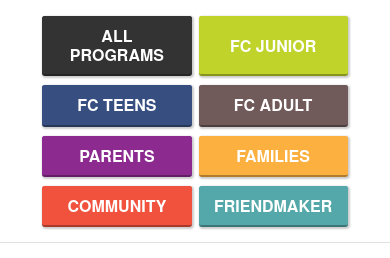
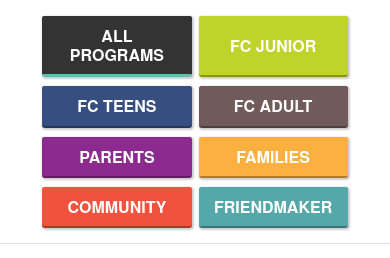
Before and after one commit to mendelgordon/FC-Events, a plain HTML site: page index.html in a window 390 px wide. Shown: the top 258 px of the page. Drawn offline with Linux system fonts and the light colour scheme.

Commit message:
Highlight active category on mobile

```diff
--- a/style.css
+++ b/style.css
@@ -515,6 +515,13 @@ Author URI: https://www.clickconsultingservices.com
 		box-shadow: 1px 1px 2px 1px rgba(0, 0, 0, 0.2), inset 0px 1px 4px rgba(0, 0, 0, 0.2);
 	}
 
+	@media screen and (max-width: 1000px) {
+		.programs-category-filter a.active {
+			border-width: 3px;
+			border-color: #67bcb1;
+		}
+	}
+
 	.programs-category-filter a:active {
 		transform: translateY(1px);
 	}
```
